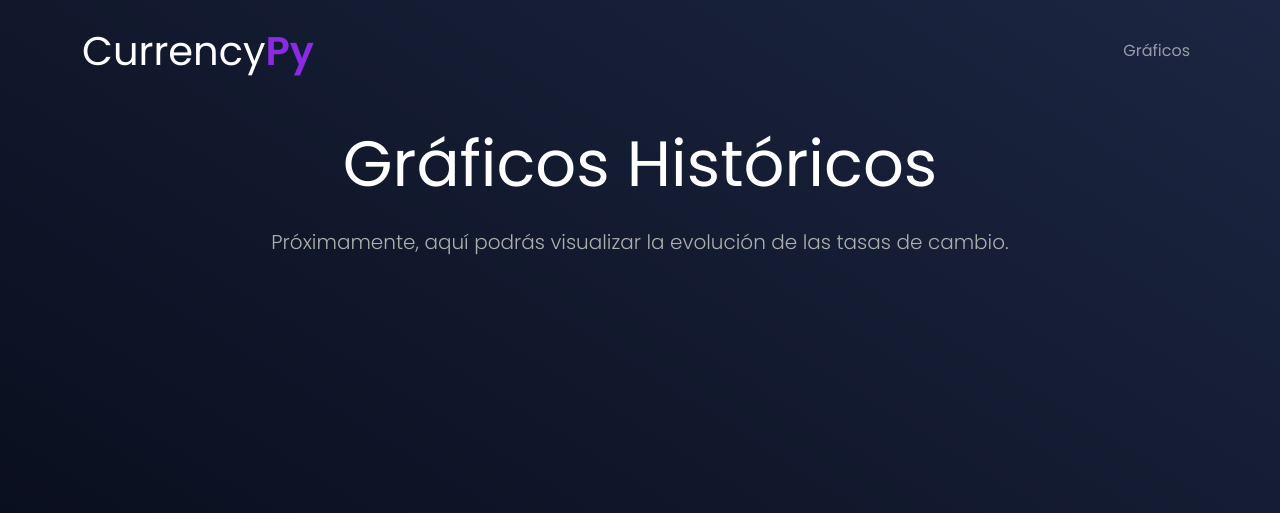
After one commit to Thiagobrn3/CurrencyPy, a Django app: page /charts/ in a window 1280 px wide. The commit adds this page. Shown: the top 513 px of the page. Run offline with Django 5.2, Linux system fonts and the light colour scheme; some libraries are stand-ins or nearby versions.

Commit message:
new charts view

```diff
--- a/converter/templates/converter/base.html
+++ b/converter/templates/converter/base.html
@@ -16,8 +16,18 @@
 <body>
     <nav class="navbar navbar-expand-lg navbar-dark bg-transparent">
         <div class="container py-2">
-            <a class="navbar-brand fs-3" href="#">Currency<span class="logo-py">Py</span></a>
+        <a class="navbar-brand fs-3" href="{% url 'home' %}">Currency<span class="logo-py">Py</span></a>
+        <button class="navbar-toggler" type="button" data-bs-toggle="collapse" data-bs-target="#navbarNav" aria-controls="navbarNav" aria-expanded="false" aria-label="Toggle navigation">
+            <span class="navbar-toggler-icon"></span>
+        </button>
+        <div class="collapse navbar-collapse" id="navbarNav">
+            <ul class="navbar-nav ms-auto">
+                <li class="nav-item">
+                    <a class="nav-link" href="{% url 'charts' %}">Gráficos</a>
+                </li>
+            </ul>
         </div>
+    </div>
     </nav>
 
     <main class="container my-4">
--- /dev/null
+++ b/converter/templates/converter/charts.html
@@ -0,0 +1,12 @@
+{% extends 'converter/base.html' %}
+
+{% block title %}Gráficos | CurrencyPy{% endblock %}
+
+{% block content %}
+<div class="row justify-content-center">
+    <div class="col-lg-10 text-center">
+        <h1 class="mb-4">Gráficos Históricos</h1>
+        <p class="lead">Próximamente, aquí podrás visualizar la evolución de las tasas de cambio.</p>
+    </div>
+</div>
+{% endblock %}
--- a/converter/urls.py
+++ b/converter/urls.py
@@ -4,4 +4,5 @@ from . import views
 
 urlpatterns = [
     path('', views.home, name='home'),
+    path('charts/', views.charts_view, name='charts'),
 ]
--- a/converter/views.py
+++ b/converter/views.py
@@ -99,3 +99,9 @@ def home(request):
             context['error'] = 'Ocurrió un error inesperado. Por favor, intenta de nuevo.'
 
     return render(request, 'converter/index.html', context)
+
+def charts_view(request):
+    # Por ahora, solo renderizamos la plantilla.
+    # Más adelante, aquí irá la lógica para obtener los datos históricos.
+    context = {}
+    return render(request, 'converter/charts.html', context)
```
